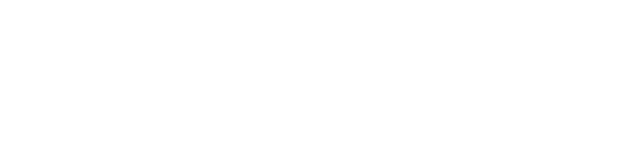
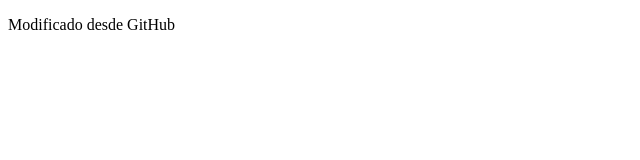
Before and after one commit to JoseNDRX/Segundo_Curso_Git_PI, a plain HTML site: page index.html in a window 1280 px wide. Shown: the whole page, without its empty margins (0-640 px from the left). Drawn offline with Linux system fonts and the light colour scheme.

Commit message:
Update index.html

```diff
--- a/index.html
+++ b/index.html
@@ -7,6 +7,6 @@
     <title>Document</title>
 </head>
 <body>
-
+    <p>Modificado desde GitHub</p>
 </body>
 </html>
```
